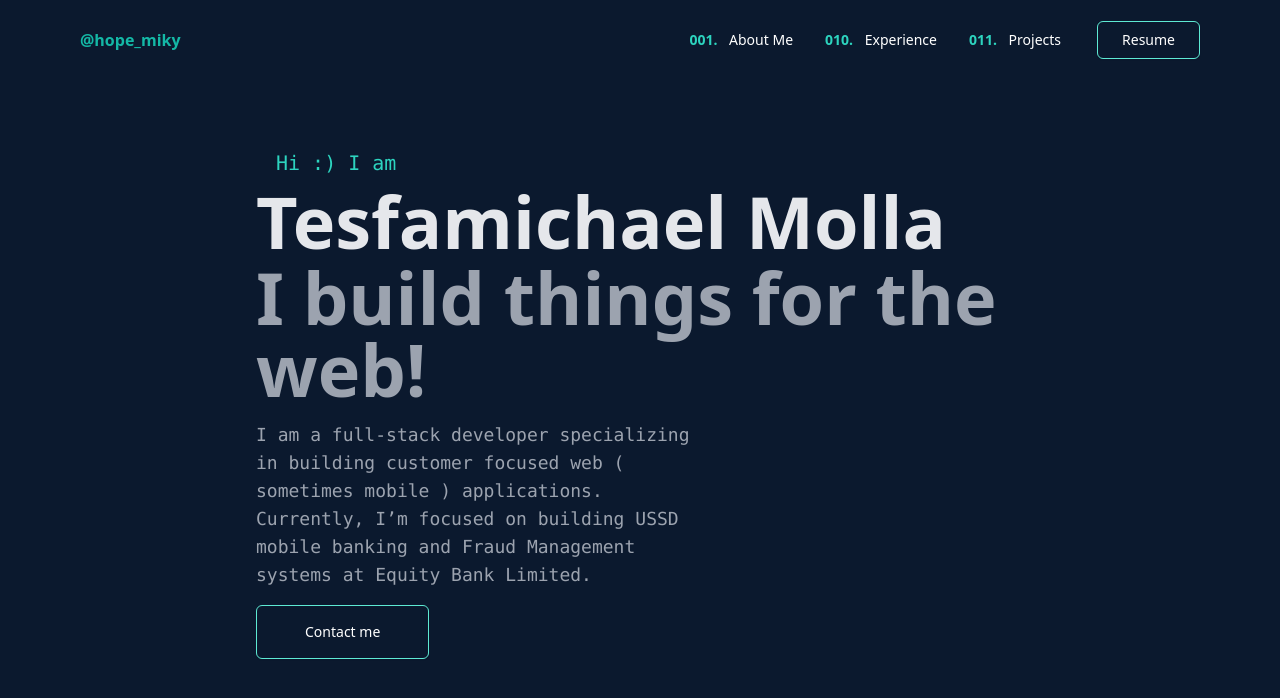
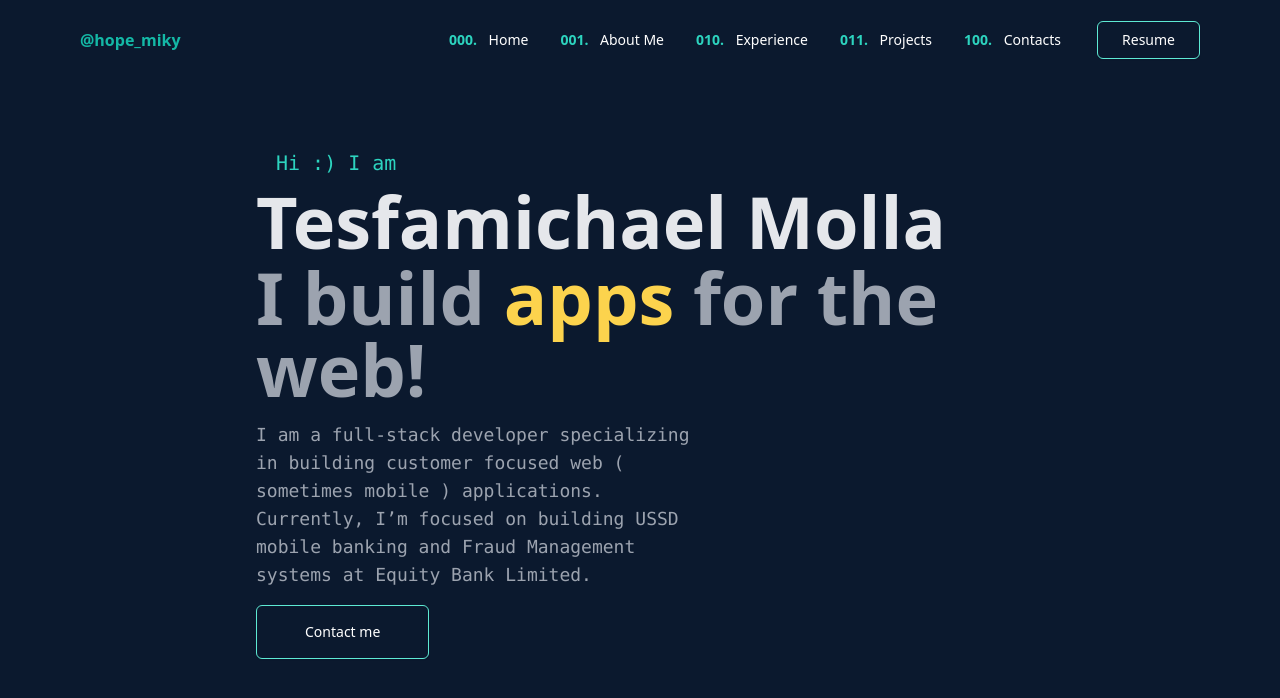
Before and after one commit to hope-miky/my-portfolio, a Gatsby site: page / in a window 1280 px wide. Shown: the top 698 px of the page. Built offline with nearby package versions, Linux system fonts and the light colour scheme; Gatsby itself is replaced by a stand-in of ours.

Commit message:
done with animation in a single view port

```diff
--- a/src/components/NavBar.tsx
+++ b/src/components/NavBar.tsx
@@ -2,9 +2,41 @@
 import React from 'react'
 import './navbar.css'
 import { MenuAlt4Icon } from '@heroicons/react/outline'
+import { animated, useSpring } from '@react-spring/web'
 
 
-const NavBarView = () => {
+const NavBarView = ( {setView} : any) => {
+
+  const [spring, api] = useSpring(() => ({
+    from: {
+        y: 0,
+        opacity: 1,
+    }
+}))
+
+  const animteText = () => {
+      api.start(() => ({
+        to: {
+            y: -20,
+            opacity: 0,
+        },
+    }));
+      api.start(() => ({
+        to: {
+            y: 40,
+            opacity: 0,
+        },
+        delay: 400
+    }));
+    api.start(() => ({
+      to: {
+          y: 0,
+          opacity: 1,
+      },
+      delay: 800
+  }));
+
+  }
 
   const closeNav = () => {
     document.getElementById("mySidenav")!.style.width = "0";
@@ -22,14 +54,16 @@ const NavBarView = () => {
           <div className="max-w-8xl sm:mx-12 px-2 sm:px-6 lg:px-8">
 
             <div className="relative  items-center justify-between h-16 hidden sm:flex  ">
-              <div className="flex-1 flex items-center justify-center sm:items-stretch sm:justify-start">
-                <div className=" text-teal-500 font-bold land2">@hope_miky</div>
+              <div className="flex-1 flex items-center justify-center sm:items-stretch sm:justify-start" >
+                <animated.div onMouseOver={() => animteText()} className=" text-teal-500 font-bold land2" style={{...spring}} >@hope_miky</animated.div>
               </div>
 
               <div className="absolute inset-y-0 right-0 flex items-center pr-2 sm:static sm:inset-auto sm:ml-6 sm:pr-0">
-                <a href='#aboutmepage' className=" text-bold text-white font-sans text-sm mx-4 land2"> <span className="text-teal-400 font-bold mr-2">001.</span> About Me </a>
-                <a href='#experiencepage' className=" text-bold text-white font-sans text-sm mx-4 land3"> <span className="text-teal-400 font-bold mr-2">010.</span> Experience </a>
-                <a href='#projectspage' className=" text-bold text-white font-sans text-sm mx-4 land4"> <span className="text-teal-400 font-bold mr-2">011.</span> Projects </a>
+                <a onClick={() => setView('home')} className=" hover:cursor-pointer text-bold text-white font-sans text-sm mx-4 land2"> <span className="text-teal-400 font-bold mr-2">000.</span> Home </a>
+                <a onClick={() => setView('about')} className=" hover:cursor-pointer text-bold text-white font-sans text-sm mx-4 land2"> <span className="text-teal-400 font-bold mr-2">001.</span> About Me </a>
+                <a onClick={() => setView('experience')} className=" hover:cursor-pointer text-bold text-white font-sans text-sm mx-4 land3"> <span className="text-teal-400 font-bold mr-2">010.</span> Experience </a>
+                <a onClick={() => setView('projects')} className=" hover:cursor-pointer text-bold text-white font-sans text-sm mx-4 land4"> <span className="text-teal-400 font-bold mr-2">011.</span> Projects </a>
+                <a onClick={() => setView('contacts')} className=" hover:cursor-pointer text-bold text-white font-sans text-sm mx-4 land5"> <span className="text-teal-400 font-bold mr-2">100.</span> Contacts </a>
                 <button onClick={openResume} className="land5 inline-flex items-center px-6 py-2 ml-5 border border-teal-300 rounded-md shadow-sm text-sm font-medium text-white  hover:bg-teal-700 focus:outline-none focus:ring-2 focus:ring-offset-2 focus:ring-teal-500"> Resume</button>
               </div>
             </div>
--- a/src/components/about_me/AboutMe.tsx
+++ b/src/components/about_me/AboutMe.tsx
@@ -1,10 +1,10 @@
+import { StaticImage } from "gatsby-plugin-image";
+import React, { useEffect, useState } from "react";
+import { animated, useSpring } from "@react-spring/web";
+import CircularImagesComponent from "./CircularImages";
 
-import { StaticImage } from 'gatsby-plugin-image'
-import React from 'react'
-import { animated, useSpring } from '@react-spring/web'
-import CircularImagesComponent from './CircularImages';
-
-const AboutMeView = ({scroll_value}: any) => {
+const AboutMeView = ({ view }: any) => {
+  const [display, setDisplay] = useState(false);
 
   const [springs, api] = useSpring(() => ({
     from: {
@@ -12,96 +12,115 @@ const AboutMeView = ({scroll_value}: any) => {
       y: -100,
     },
   }));
-        const [second_springs, second_api] = useSpring(() => ({
-          from: {
-            opacity: 0,
-            y: -100,
+
+  useEffect(() => {
+    if (view === "about") {
+      setTimeout(() => {
+        setDisplay(true);
+        api.start(() => ({
+          to: {
+            y: 0,
+            opacity: 1,
           },
         }));
+      }, 1000);
+    } else {
+      api.start(() => ({
+        to: {
+          y: -100,
+          opacity: 0,
+        },
+      }));
+      setTimeout(() => {
+        setDisplay(false);
+      }, 800);
+    }
+  }, [view]);
 
-        if (scroll_value > 500 && scroll_value < 1000) {
-          api.start({
-            to: {
-              opacity: 1,
-              y: 0,
-            },
-          });
-
-          second_api.start({
-                to: {
-                  opacity: 1,
-                  y: 0,
-                },
-                delay: 200,
-              });
-        } else {
-          api.start({
-            to: {
-              opacity: 0,
-              y: -100,
-            },
-            delay: 300
-          });
-          second_api.start({
-                to: {
-                  opacity: 0,
-                  y: -100,
-                },
-              });
-        }
-
-
-
-   return  <div className=' main-bg sm:py-32 md:py-0 w-screen flex flex-col justify-start md:h-screen' id="aboutmepage">
-
+  return (
+    <>
+      {display && (
+        <div
+          className=" main-bg sm:py-32 md:py-0 w-screen flex flex-col justify-start md:h-screen"
+          id="aboutmepage"
+        >
+          <></>
+          <animated.div
+            style={{
+              ...springs,
+            }}
+          >
+            <button className="mt-5 flex justify-start sm:ml-12 text-bold text-white font-sans font-bold uppercase text-4xl sm:text-5xl land2">
+              {" "}
+              <span className="text-teal-400 font-bold mr-2">001.</span> About
+              Me{" "}
+            </button>
+            <hr className=" sm:w-1/2 w-5/6 sm:mt-2 sm:mb-12" />
+          </animated.div>
 
           <animated.div
             style={{
               ...springs,
             }}
           >
-
-                <button className="mt-5 flex justify-start sm:ml-12 text-bold text-white font-sans font-bold uppercase text-4xl sm:text-5xl land2"> <span className="text-teal-400 font-bold mr-2">001.</span> About Me </button>
-                <hr className=' sm:w-1/2 w-5/6 sm:mt-2 sm:mb-12' />
-        </animated.div>
-
-        <animated.div
-                style={{
-                        ...second_springs,
-                }}
-                >
-
-                        <div className='flex flex-wrap w-screen h-screen mx-auto pb-24 maxwidthlimit'>
-
+            <div className="flex flex-wrap w-screen h-screen mx-auto pb-24 maxwidthlimit">
               <div className=" flex-col flex-1 w-full px-12 sm:px-40 maxwidthlimit">
-
-                                <p className=' font-sans text-gray-200 my-4  text-justify '>
-                                        I am Tesfamichael Molla, Software Engineer based in Poland. I am born and raised in Woldiya, Ethiopia.
-                                        I started my developer journey since highschool studying HTML and CSS and continued my BSc degree in
-                                        Electrical and Computer Engineering at Wolkite University, 2019.
+                <p className=" font-sans text-gray-200 my-4  text-justify ">
+                  I am Tesfamichael Molla, Software Engineer based in Poland. I
+                  am born and raised in Woldiya, Ethiopia. I started my
+                  developer journey since highschool studying HTML and CSS and
+                  continued my BSc degree in Electrical and Computer Engineering
+                  at Wolkite University, 2019.
                 </p>
-                                <p className=' font-sans text-gray-200 my-4  text-justify '>
-                                        I started my first job as <span className='text-teal-200 font-bold'>TME Education Ambassador</span> (2018) at a Polish company called TME, I gave practical workshops and trainings for over 3,500 students in Ethiopia.
-                                        I continued to be partnered with 2 Garment specialists to start a startup called Poshak Consultancy Services PLC, to which I served as a <span className='text-teal-200 font-bold'>CTO</span> for a year working on
-                                        SaSS Based ERP Platform for garment industries. After I left Poshak I continued to pursue my dream, to be a full time freelancer. Now I am working as a <span className='text-teal-200 font-bold'> Mid-Level Backend Developer </span>
-                                        for one of the fastest growing bank in Africa, Equity Bank Limited.
+                <p className=" font-sans text-gray-200 my-4  text-justify ">
+                  I started my first job as{" "}
+                  <span className="text-teal-200 font-bold">
+                    TME Education Ambassador
+                  </span>{" "}
+                  (2018) at a Polish company called TME, I gave practical
+                  workshops and trainings for over 3,500 students in Ethiopia. I
+                  continued to be partnered with 2 Garment specialists to start
+                  a startup called Poshak Consultancy Services PLC, to which I
+                  served as a{" "}
+                  <span className="text-teal-200 font-bold">CTO</span> for a
+                  year working on SaSS Based ERP Platform for garment
+                  industries. After I left Poshak I continued to pursue my
+                  dream, to be a full time freelancer. Now I am working as a{" "}
+                  <span className="text-teal-200 font-bold">
+                    {" "}
+                    Mid-Level Backend Developer{" "}
+                  </span>
+                  for one of the fastest growing bank in Africa, Equity Bank
+                  Limited.
                 </p>
-                                <p className=' font-sans text-gray-200 my-4 text-justify '>
-                                        As a freelancer I started my journey by contributing to a job market search application for Ghost developers, Pakistan as a Flutter developer.
-                                        Continued to work on WAX NFT and wallet manager app for Token Wave, USA. Now I am working as a <span className='text-teal-200 font-bold'> Mid-Level Backend Developer </span>
-                                        for one of the fastest growing bank in Africa, Equity Bank Limited.
+                <p className=" font-sans text-gray-200 my-4 text-justify ">
+                  As a freelancer I started my journey by contributing to a job
+                  market search application for Ghost developers, Pakistan as a
+                  Flutter developer. Continued to work on WAX NFT and wallet
+                  manager app for Token Wave, USA. Now I am working as a{" "}
+                  <span className="text-teal-200 font-bold">
+                    {" "}
+                    Mid-Level Backend Developer{" "}
+                  </span>
+                  for one of the fastest growing bank in Africa, Equity Bank
+                  Limited.
                 </p>
               </div>
 
               <div className="flex-1 flex flex-col justify-center my-auto  w-1/2 h-1/2 ">
                 <CircularImagesComponent />
-                            <StaticImage className='ml-24 mt-24 w-64 border-2 rounded-full border-teal-500 p-5 absolute  ' src="../../assets/images/profile.jpeg" alt="A dinosaur" />
+                <StaticImage
+                  className="ml-24 mt-24 w-64 border-2 rounded-full border-teal-500 p-5 absolute  "
+                  src="../../assets/images/profile.jpeg"
+                  alt="A dinosaur"
+                />
               </div>
-
             </div>
           </animated.div>
+        </div>
+      )}
+    </>
+  );
+};
 
-   </div>
-}
-
-export default AboutMeView
+export default AboutMeView;
--- a/src/components/contacts/contacts.tsx
+++ b/src/components/contacts/contacts.tsx
@@ -1,8 +1,9 @@
-import React from "react"
+import React, { useEffect, useState } from "react"
 import { animated, useSprings } from "@react-spring/web"
 import { SocialIcon } from 'react-social-icons';
 
-const ContactsPageView = ( {scroll_value} : any) => {
+const ContactsPageView = ( {view} : any) => {
+    const [display, setDisplay] = useState(true)
 
     const [springs, apis] = useSprings(
             5,
@@ -14,26 +15,41 @@ const ContactsPageView = ( {scroll_value} : any) => {
         })
     )
 
-    if (scroll_value > 2800 && scroll_value < 3400) {
-        apis.start( (index) => ({
+
+    useEffect(() => {
+        if(view === 'contacts') {
+            setTimeout( () => {
+                setDisplay(true)
+                apis.start((index) => ({
                     to: {
+                        y: 0,
                         opacity: 1,
-                y: 0
                     },
-            delay: index * 100
-        }))
-    } else {
-        apis.start( (index) => ({
+                    delay: index * 200
+                }));
+            }, 800)
+
+        }
+        else {
+            apis.start((index) => ({
                 to: {
+                    y: -100,
                     opacity: 0,
-                y: -100,
                 },
-            delay: index * 150
-        }))
+                delay: index * 200
+              }));
+            setTimeout( () => {
+                setDisplay(false)
+            }, 800)
         }
 
+    }, [view])
 
-    return <div className=" first-screen pb-36 w-screen main-bg sm:mt-24 fixed z-40 " id="contactspage" >
+
+    return <>
+    {
+        display &&
+        <div className=" first-screen pb-36 w-screen main-bg sm:mt-24 fixed z-40 " id="contactspage" >
 
             <animated.div style={{...springs[0]}}>
                 <button className="mt-5 ml-12 text-bold text-white font-sans font-bold uppercase text-4xl sm:text-5xl "> <span className="text-teal-400 font-bold mr-2">100.</span> Contacts </button>
@@ -64,6 +80,8 @@ const ContactsPageView = ( {scroll_value} : any) => {
 
 
         </div>
+    }
+    </>
 
 }
 
--- a/src/components/landing_page/LandingPage.tsx
+++ b/src/components/landing_page/LandingPage.tsx
@@ -1,66 +1,76 @@
 import { animated, useSpring, useSprings } from "@react-spring/web"
-import React from "react"
+import React, { useEffect, useState } from "react"
 import './sample.css'
 
-const LandingPageView = ( {scroll_value} : any ) => {
+const LandingPageView = ( {scroll_value, view} : any ) => {
+
+    const [display, setDisplay] = useState(true)
 
     const [ first_spring, first_api] = useSprings(
         5,
         (index) => ({
             from: {
-                y: 0,
-                opacity: 1,
+                y: -100,
+                opacity: 0,
             }
         })
     )
 
-    if (scroll_value > 170) {
-        first_api.start((index) => ({
-          to: {
-                y: -100,
-                opacity: 0,
-          },
-          delay: index * 200
+    useEffect(() => {
+        if(view === 'home') {
+            setDisplay(true)
+            first_api.start((index) => ({
+                to: {
+                    y: 0,
+                    opacity: 1,
+                },
+                delay: index * 200
+            }));
         }
-        ));
-    } else {
+        else {
+            first_api.start((index) => ({
+                to: {
+                    y: -100,
+                    opacity: 0,
+                },
+                delay: index * 200
+              }));
+            setTimeout( () => {
+                setDisplay(false)
+            }, 800)
+        }
 
-        first_api.start((index) => ({
-            to: {
-                y: 0,
-                opacity: 1,
-            },
-            delay: index * 200
-          }));
+    }, [view])
 
-    }
 
 
 
     return <div className=" first-screen h-screen pb-36 flex flex-wrap flex-col justify-center main-bg" >
-            {
+            { display &&
             <div className=" w-4/5 sm:w-3/5 mx-auto">
 
                 <animated.div style={{...first_spring[0] }}>
-                    <div className="font-mono sm:text-xl sm:ml-5 text-teal-400 my-2 land"> Hi :) I am </div>
+                    <div className="font-mono sm:text-xl sm:ml-5 text-teal-400 my-2 "> Hi :) I am </div>
                 </animated.div>
 
                 <animated.div style={{...first_spring[1] }}>
-                    <div className=" text-3xl sm:text-3xl md:text-5xl lg:text-7xl font-bold font-sans text-gray-200 md:my-1 land2"> Tesfamichael Molla </div>
+                    <div className=" text-3xl sm:text-3xl md:text-5xl lg:text-7xl font-bold font-sans text-gray-200 md:my-1"> Tesfamichael Molla </div>
                 </animated.div>
 
                 <animated.div style={{...first_spring[2] }}>
-                    <div className="text-2xl lg:text-7xl md:text-4xl sm:text-3xl text-gray-400 font-sans font-bold my-4 land3 md:my-1"> I build things for the web! </div>
+                    <div className="text-2xl lg:text-7xl md:text-4xl sm:text-3xl text-gray-400 font-sans font-bold my-4 md:my-1">
+                    I build <span className="text-amber-300 font-bold">apps</span> for the web!
+                    </div>
                 </animated.div>
 
                 <animated.div style={{...first_spring[3] }}>
-                    <div className=" text-xs sm:text-xs md:text-sm lg:text-lg text-gray-400 sm:w-3/5 font-thin font-mono my-4 land4">
+                    <div className=" text-xs sm:text-xs md:text-sm lg:text-lg text-gray-400 sm:w-3/5 font-thin font-mono my-4">
                         I am a full-stack developer specializing in building customer focused web ( sometimes mobile ) applications. Currently, I’m focused on building USSD mobile banking and Fraud Management systems at Equity Bank Limited.
                     </div>
                 </animated.div>
 
                 <animated.div style={{...first_spring[4] }}>
-                    <div className="land5">
+                    <div className="">
                         <a href="#contactspage" type="button" className="inline-flex items-center sm:px-12 px-6 py-2 sm:py-4 border border-teal-300 rounded-md shadow-sm text-xs sm:text-sm font-medium text-white  hover:bg-teal-700 focus:outline-none focus:ring-2 focus:ring-offset-2 focus:ring-teal-500">Contact me</a>
                     </div>
                 </animated.div>
--- a/src/components/projects/Projects.tsx
+++ b/src/components/projects/Projects.tsx
@@ -9,7 +9,9 @@ import { animated, useSprings } from '@react-spring/web';
 
 
 
-const ProjectsView = ( {scroll_value} : any) => {
+const ProjectsView = ( {view} : any) => {
+
+    const [display, setDisplay] = useState(true)
 
     const [springs, apis] = useSprings(
         projects.length + 1,
@@ -21,26 +23,43 @@ const ProjectsView = ( {scroll_value} : any) => {
         })
     )
 
-    if (scroll_value > 2000 && scroll_value < 2600) {
-        apis.start( (index) => ({
+
+    useEffect(() => {
+        if(view === 'projects') {
+            setTimeout( () => {
+                setDisplay(true)
+                apis.start((index) => ({
                     to: {
+                        y: 0,
                         opacity: 1,
-                y: 0
                     },
-            delay: index * 50
-        }))
-    } else {
-        apis.start( (index) => ({
+                    delay: index * 200
+                }));
+            }, 800)
+
+        }
+        else {
+            apis.start((index) => ({
                 to: {
+                    y: -100,
                     opacity: 0,
-                y: -100
                 },
-            delay: index * 50
-        }))
+                delay: index * 200
+              }));
+            setTimeout( () => {
+                setDisplay(false)
+            }, 1000)
         }
 
+    }, [view])
 
-   return  <div className="main-bg py-3" id="projectspage">
+
+
+
+   return  <>
+        {
+            display &&
+            <div className="main-bg py-3" id="projectspage">
                 <div className="flex-col align-middle ">
                 <animated.div style={{...springs[0]}} >
                         <button className=" ml-12 text-bold text-white font-sans text-4xl sm:text-5xl font-bold uppercase land2"> <span className="text-teal-400 font-bold mr-2">011.</span> Projects </button>
@@ -83,5 +102,7 @@ const ProjectsView = ( {scroll_value} : any) => {
                 </div>
    </div>
         }
+   </>
+}
 
 export default ProjectsView
--- a/src/components/work/Experience.tsx
+++ b/src/components/work/Experience.tsx
@@ -1,8 +1,10 @@
 import { animated, useSprings } from "@react-spring/web"
-import React from "react"
+import React, { useEffect, useState } from "react"
 import work_data from "./work_data"
 
-const ExperiencePageView = ({ scroll_value }: any) => {
+const ExperiencePageView = ({ view }: any) => {
+
+    const [display, setDisplay] = useState(true)
 
     const [springs, apis] = useSprings(
         work_data.length + 1,
@@ -10,30 +12,45 @@ const ExperiencePageView = ({ scroll_value }: any) => {
             from: {
                 opacity: 0,
                 y: -100,
-                z: -100
             }
         })
     )
 
-    if (scroll_value > 1200 && scroll_value < 1800) {
-        apis.start( (index) => ({
+    useEffect(() => {
+        if(view === 'experience') {
+            setTimeout( () => {
+                setDisplay(true)
+                apis.start((index) => ({
                     to: {
+                        y: 0,
                         opacity: 1,
-                y: 0
                     },
-            delay: index * 100
-        }))
-    } else {
-        apis.start( (index) => ({
+                    delay: index * 200
+                }));
+            }, 800)
+
+        }
+        else {
+            apis.start((index) => ({
                 to: {
+                    y: -100,
                     opacity: 0,
-                y: -100
                 },
-            delay: index * 150
-        }))
+                delay: index * 200
+              }));
+            setTimeout( () => {
+                setDisplay(false)
+            }, 800)
         }
 
-    return <div className=" first-screen sm:h-screen pb-36  main-bg" id="experiencepage" >
+    }, [view])
+
+
+
+    return <>
+    {
+        display &&
+        <div className=" first-screen sm:h-screen pb-36  main-bg" id="experiencepage" >
             <animated.div style={{...springs[0]}}>
                 <button className="mt-5 ml-12 text-bold text-white font-sans text-4xl font-bold uppercase sm:text-5xl "> <span className="text-teal-400 font-bold mr-2">010.</span> Experience </button>
                 <hr className=' sm:w-1/2 w-5/6 sm:mt-2' />
@@ -60,6 +77,8 @@ const ExperiencePageView = ({ scroll_value }: any) => {
 
 
         </div>
+    }
+    </>
 
 }
 
--- a/src/pages/index.tsx
+++ b/src/pages/index.tsx
@@ -13,6 +13,8 @@ const IndexPage = () => {
 
   const [scroll_value, setScroll] = React.useState(0)
 
+  const [view, setView] = React.useState("home")
+
     React.useEffect(() => {
         window.addEventListener('scroll', (event: any) => {
           console.log(window.scrollY);
@@ -20,15 +22,6 @@ const IndexPage = () => {
         });
 
     }, [])
-
-    // const handleScroll = (e: any) => {
-    //   // const bottom = e.target.scrollHeight - e.target.scrollTop === e.target.clientHeight;
-    //   // if (bottom) {
-    //   //   console.log("reached bottom");
-    //   //  }
-    //   console.log(window.scrollY);
-    // setScroll(window.scrollY)
-    // }
 
 
 
@@ -50,46 +43,25 @@ const IndexPage = () => {
             />
 
             {/* <div className="p bg-red-300 text-center font-mono text-sm font-bold"> Please note that my portfolio is still under development, for now :) </div> */}
-            <NavBarView />
+            <NavBarView setView={setView} />
             <div className=" fixed z-0">
-                <LandingPageView scroll_value={scroll_value} />
+                <LandingPageView scroll_value={scroll_value} view={view} />
             </div>
 
-            {
-              scroll_value > 400 &&
               <div className="fixed z-10">
-                    <AboutMeView scroll_value={scroll_value} />
+                    <AboutMeView scroll_value={scroll_value} view={view} />
               </div>
-            }
 
-            {
-              scroll_value > 800 &&
               <div className="fixed z-20">
-                  <ExperiencePageView scroll_value={scroll_value} />
+                  <ExperiencePageView scroll_value={scroll_value} view={view} />
               </div>
-            }
 
-            {
-                scroll_value > 1800 &&
-                <div className="fixed z-30">
-                  <ProjectsView scroll_value={scroll_value} />
-                </div>
-            }
+              <div className="fixed z-30">
+                  <ProjectsView scroll_value={scroll_value} view={view} />
+              </div>
 
+              <ContactsPageView scroll_value={scroll_value} view={view} />
 
-              {
-                scroll_value > 3300 &&
-                  <ContactsPageView scroll_value={scroll_value} />
-              }
-
-
-
-            <div className="absolute  w-screen -z-10" style={{ height: 6000}}>
-
-            </div>
-
-            {/*
-             */}
         </div>
 
 }
```
Also changed, not shown: src/context/app_context.ts (added, +16 -0 lines). Lines whose indentation alone changed are shown as unchanged.
